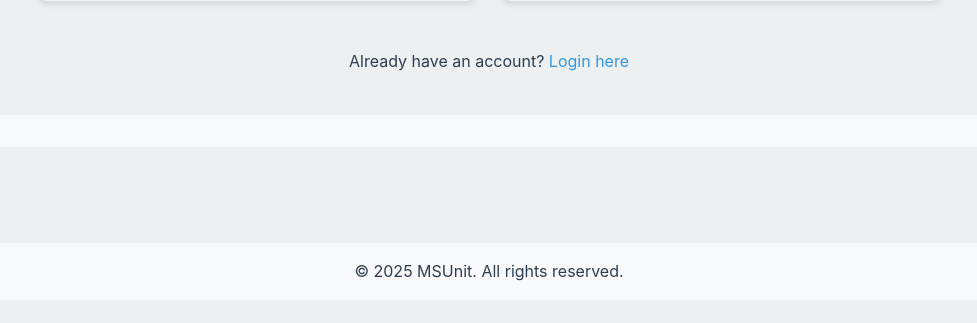
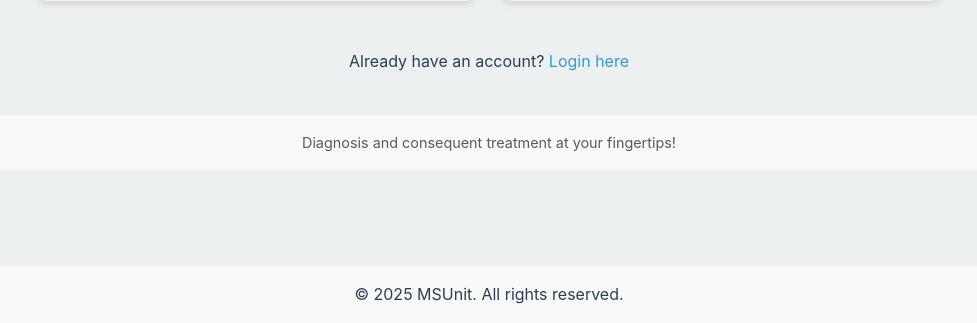
Before and after one commit to omariomari2/MSUnit, a Django app: page / in a window 1280 px wide. Shown: the part 910-1233 px from the top of the page, without its empty margins (151-1128 px from the left). Before the commit the page ends 1191 px from the top, so only its background shows below. Run offline with Django 5.2, Linux system fonts and the light colour scheme.

Commit message:
Update role_selection.html

```diff
--- a/templates/core/role_selection.html
+++ b/templates/core/role_selection.html
@@ -159,6 +159,7 @@
         <div class="row">
             <div class="col text-center">
                 <p class="text-muted mb-0" style="font-size: 0.9rem;">
+                    Diagnosis and consequent treatment at your fingertips!
                 </p>
             </div>
         </div>
```
